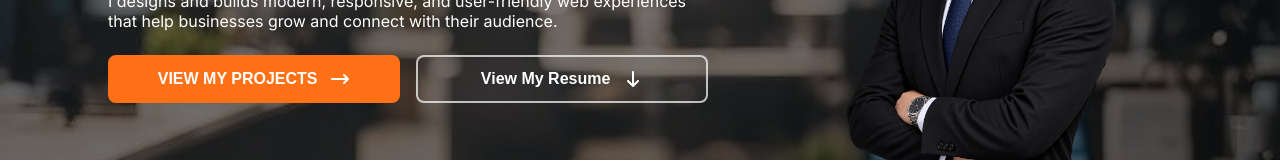
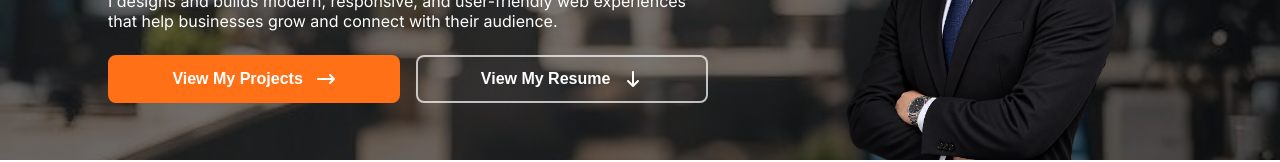
Before and after one commit to Hydrogen86/my-portfolio-react, a React (Vite) app: page / in a window 1280 px wide. Shown: the part 320-482 px from the top of the page. Built offline with nearby package versions, Linux system fonts and the light colour scheme.

Commit message:
Fix: font sizes at Hero Section

```diff
--- a/src/components/Hero.jsx
+++ b/src/components/Hero.jsx
@@ -19,7 +19,7 @@ const Hero = () => {
                 <p>I designs and builds modern, responsive, and user-friendly web experiences that help businesses grow and connect with their audience.</p>
             </div>
             <div className="hero__btn">
-                <button><a href="#project-section">VIEW MY PROJECTS</a> <FontAwesomeIcon icon={faArrowRightLong} /></button>
+                <button><a href="#project-section">View My Projects</a> <FontAwesomeIcon icon={faArrowRightLong} /></button>
                 <button>
                     <a href="../../public/ROBERT MAGNO - Resume.pdf" download="../../public/ROBERT MAGNO - Resume.pdf">
                         View My Resume
```
